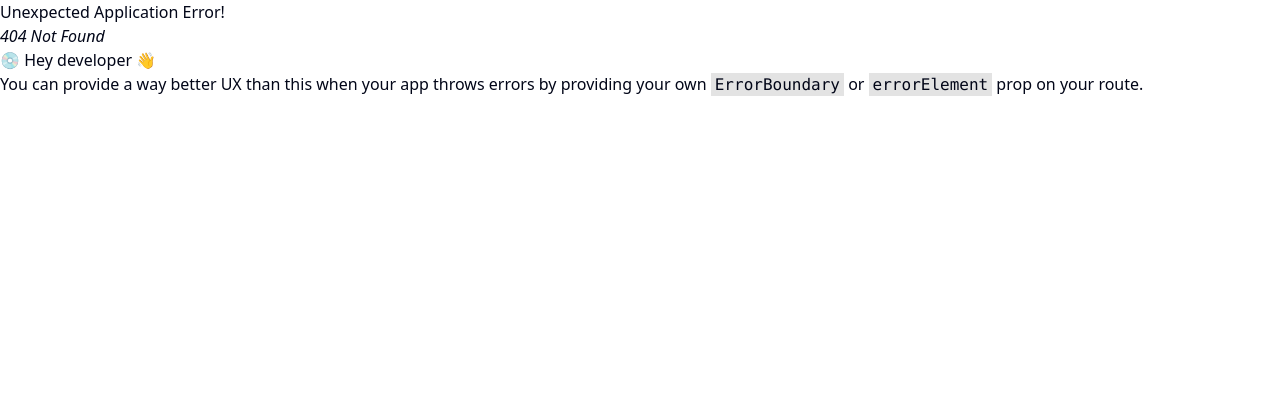
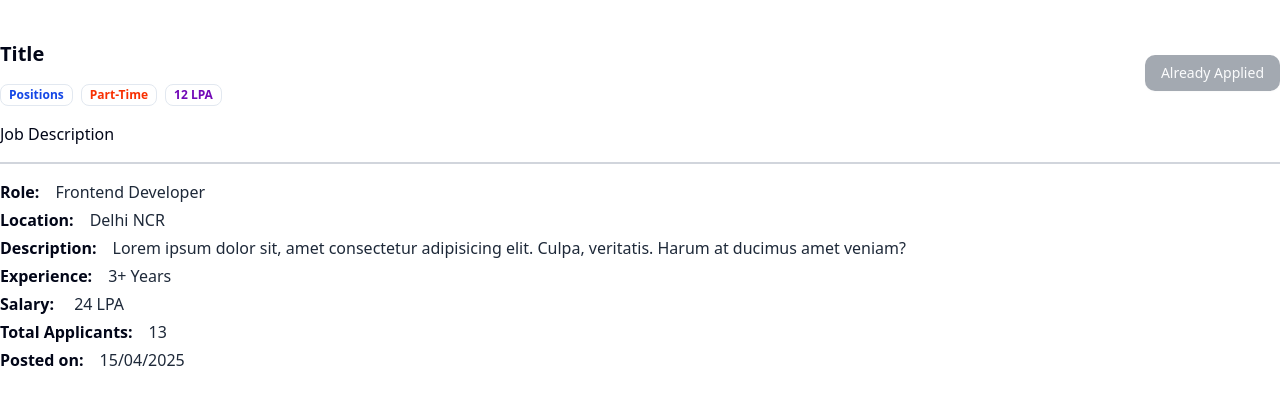
Before and after one commit to subratgupta2704/Skill-Sphere, a React (Vite) app in the folder frontend/: page /description/1 in a window 1280 px wide. Before the commit this address had no page. Shown: the top 404 px of the page. Built offline with nearby package versions, Linux system fonts and the light colour scheme.

Commit message:
Job Description Page Created

```diff
--- a/frontend/src/App.jsx
+++ b/frontend/src/App.jsx
@@ -5,6 +5,7 @@
 import Jobs from "./screens/Jobs";
 import Browse from "./screens/Browse";
 import Profile from "./screens/Profile";
+import JobDescription from "./screens/JobDescription";
 
 const appRouter = createBrowserRouter([
   {
@@ -22,6 +23,10 @@
   {
     path: "/jobs",
     element: <Jobs />,
+  },
+  {
+    path: "/description/:id",
+    element: <JobDescription />,
   },
   {
     path: "/browse",
--- a/frontend/src/components/Job.jsx
+++ b/frontend/src/components/Job.jsx
@@ -3,8 +3,12 @@
 import { Bookmark } from "lucide-react";
 import { Avatar, AvatarImage } from "./ui/avatar";
 import { Badge } from "./ui/badge";
+import { useNavigate } from "react-router-dom";
 
 const Job = () => {
+  const navigate = useNavigate();
+  const jobId = "12345"; // Replace with the actual job ID you want to navigate to
+
   return (
     <div className="p-5 rounded-md shadow-xl bg-white border border-gray-100 ">
       <div className="flex itens-center justify-between">
@@ -45,7 +49,12 @@
         </Badge>
       </div>
       <div className="flex items-center gap-4 mt-4">
-        <Button variant="outline">Details</Button>
+        <Button
+          variant="outline"
+          onClick={() => navigate(`/description/${jobId}`)}
+        >
+          Details
+        </Button>
         <Button className="bg-[#7209b7]">Save For Later</Button>
       </div>
     </div>
--- /dev/null
+++ b/frontend/src/screens/JobDescription.jsx
@@ -0,0 +1,76 @@
+import React from "react";
+import { Button } from "../components/ui/button";
+import { Badge } from "../components/ui/badge";
+
+const JobDescription = () => {
+  const isApplied = true; // Replace with actual state or prop to check if the job is already applied
+  return (
+    <div className="max-w-7xl mx-auto my-10">
+      <div className="flex items-center justify-between">
+        <div>
+          <h1 className="font-bold text-xl">Title</h1>
+          <div className="flex items-center gap-2 mt-4">
+            <Badge className={"text-blue-700 font-bold"} variant="ghost">
+              Positions
+            </Badge>
+            <Badge className={"text-[#F83002] font-bold"} variant="ghost">
+              Part-Time
+            </Badge>
+            <Badge className={"text-[#7209b7] font-bold"} variant="ghost">
+              12 LPA
+            </Badge>
+          </div>
+        </div>
+        <Button
+          disabled={isApplied}
+          className={`rounded-lg ${
+            isApplied
+              ? "bg-gray-600 cursor-not-allowed"
+              : "bg-[#7209b7] hover:bg-[#5f32ad]"
+          }`}
+        >
+          {isApplied ? "Already Applied" : "Apply Now"}
+        </Button>
+      </div>
+      <h1 className="border-b-2 border-b-gray-300 font-medium py-4">
+        Job Description
+      </h1>
+      <div className="my-4">
+        <h1 className="font-bold my-1">
+          Role:
+          <span className="pl-4 font-normal text-gray-800">
+            Frontend Developer
+          </span>
+        </h1>
+        <h1 className="font-bold my-1">
+          Location:
+          <span className="pl-4 font-normal text-gray-800">Delhi NCR</span>
+        </h1>
+        <h1 className="font-bold my-1">
+          Description:
+          <span className="pl-4 font-normal text-gray-800">
+            Lorem ipsum dolor sit, amet consectetur adipisicing elit. Culpa,
+            veritatis. Harum at ducimus amet veniam?
+          </span>
+        </h1>
+        <h1 className="font-bold my-1">
+          Experience:
+          <span className="pl-4 font-normal text-gray-800">3+ Years</span>
+        </h1>
+        <h1 className="font-bold my-1">
+          Salary: <span className="pl-4 font-normal text-gray-800">24 LPA</span>
+        </h1>
+        <h1 className="font-bold my-1">
+          Total Applicants:
+          <span className="pl-4 font-normal text-gray-800">13</span>
+        </h1>
+        <h1 className="font-bold my-1">
+          Posted on:
+          <span className="pl-4 font-normal text-gray-800">15/04/2025</span>
+        </h1>
+      </div>
+    </div>
+  );
+};
+
+export default JobDescription;
```
